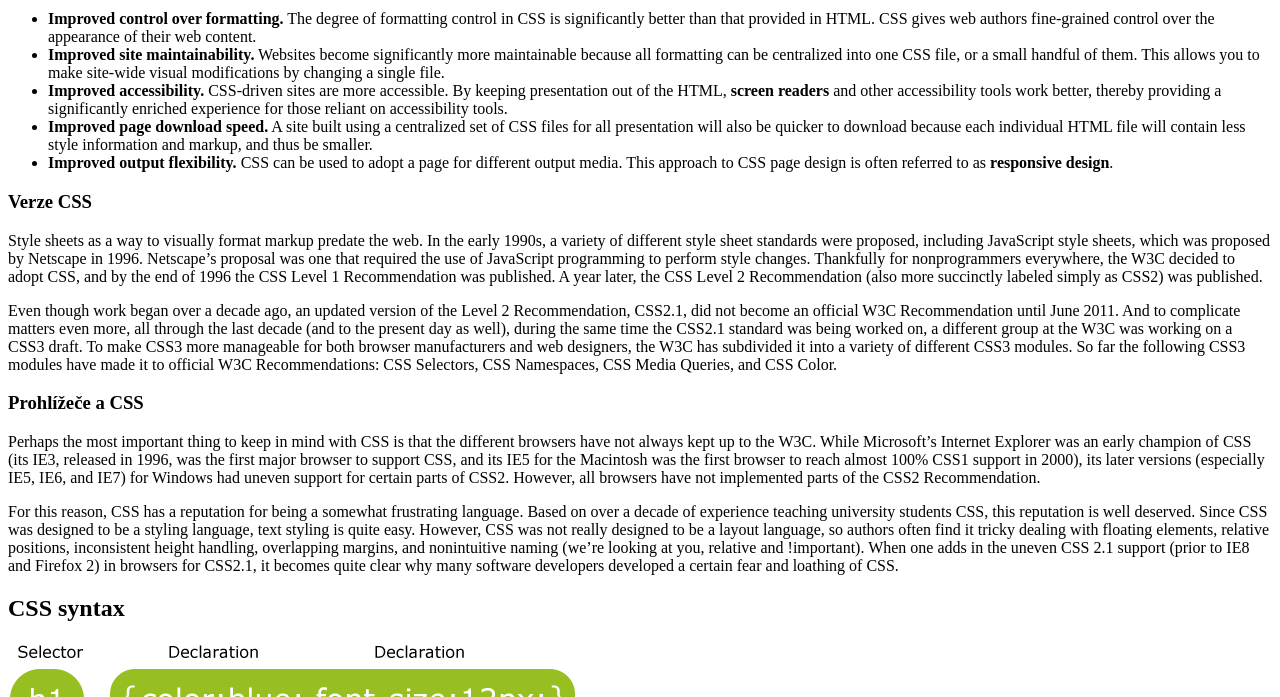
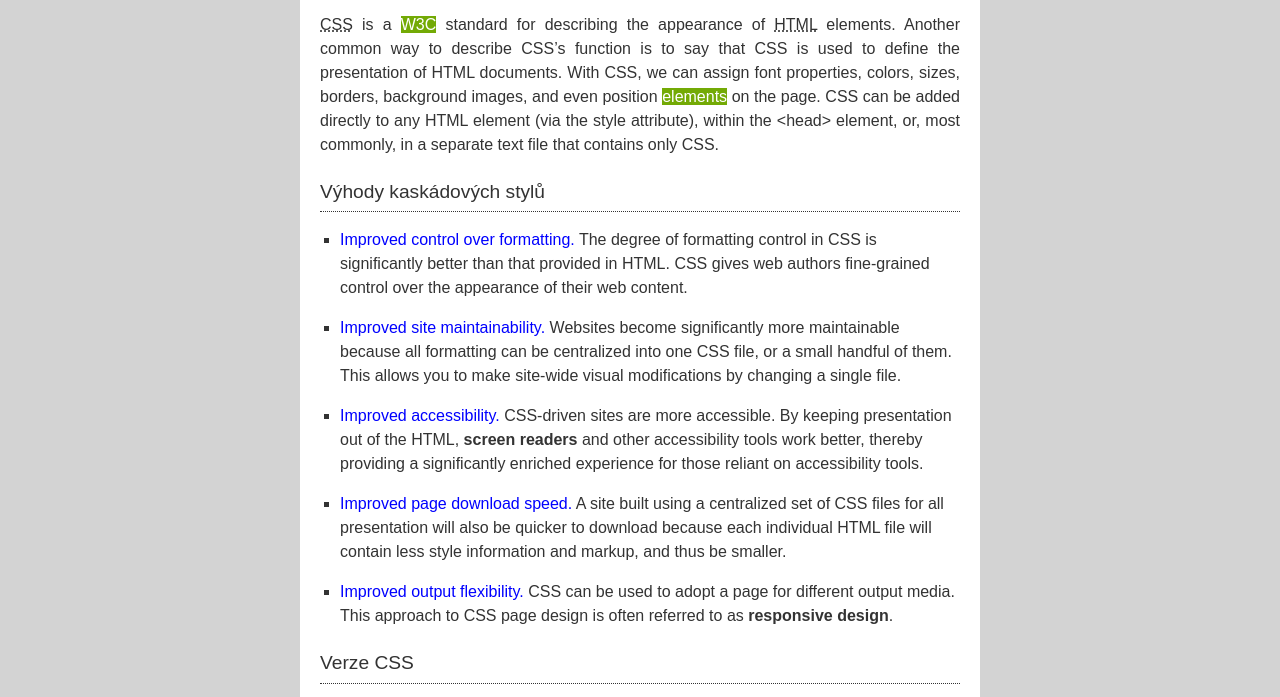
Before and after one commit to vmazurova/zaklady-css, a plain HTML site: page index.html in a window 1280 px wide. Shown: the part 256-953 px from the top of the page. Drawn offline with Linux system fonts and the light colour scheme; the site is published under a folder, as on GitHub Pages, so addresses that start at the root find nothing.

Commit message:
Update index.html

```diff
--- a/index.html
+++ b/index.html
@@ -5,8 +5,8 @@
     <meta charset="UTF-8">
     <meta name="generator" content="PSPad editor, www.pspad.com">
     <title>Úvod do CSS</title>
-    <link rel="stylesheet" href="/css/reset.css">
-    <link rel="stylesheet" href="/css/styly.css">
+    <link rel="stylesheet" href="css/reset.css">
+    <link rel="stylesheet" href="css/styly.css">
 </head>
 
 <body>
```
